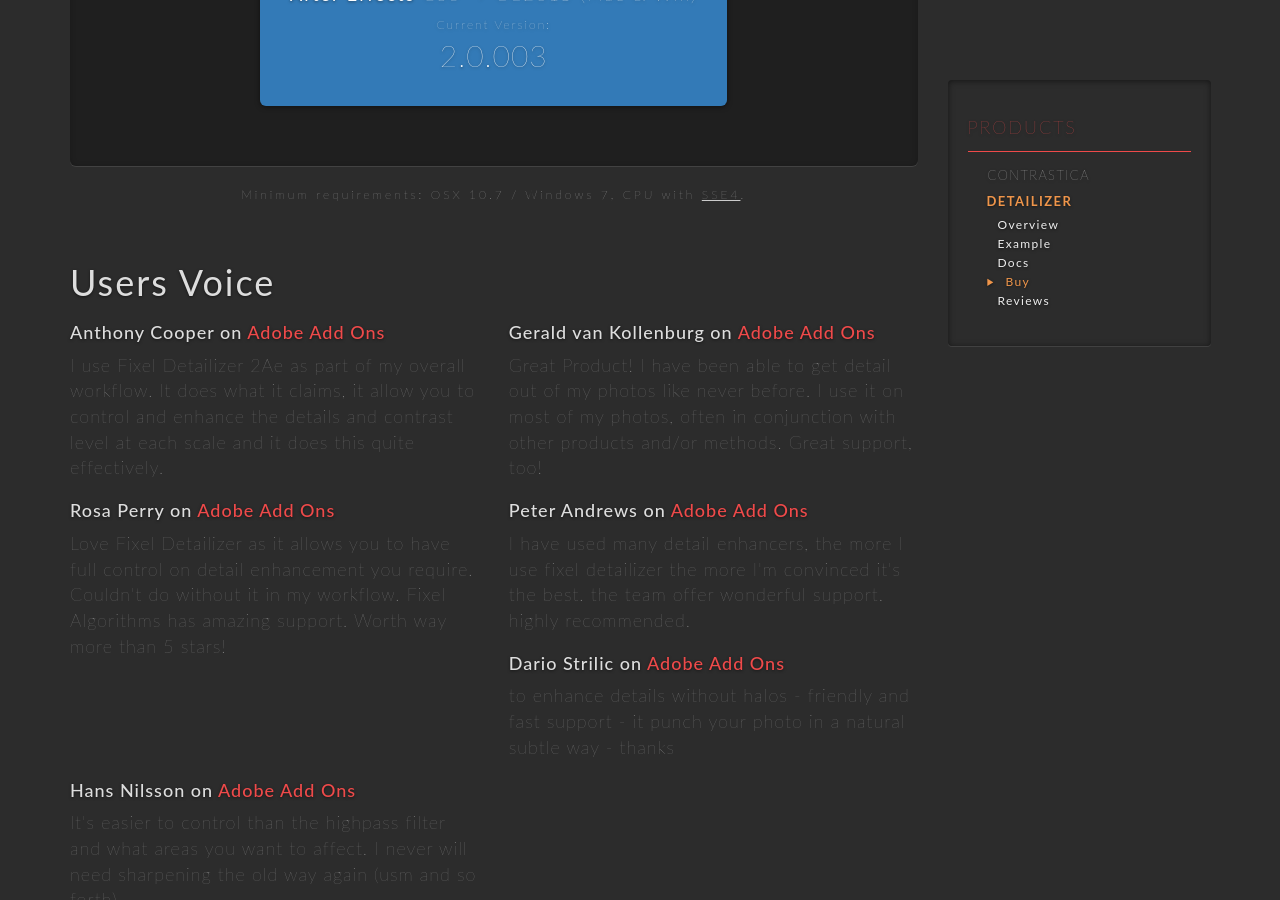
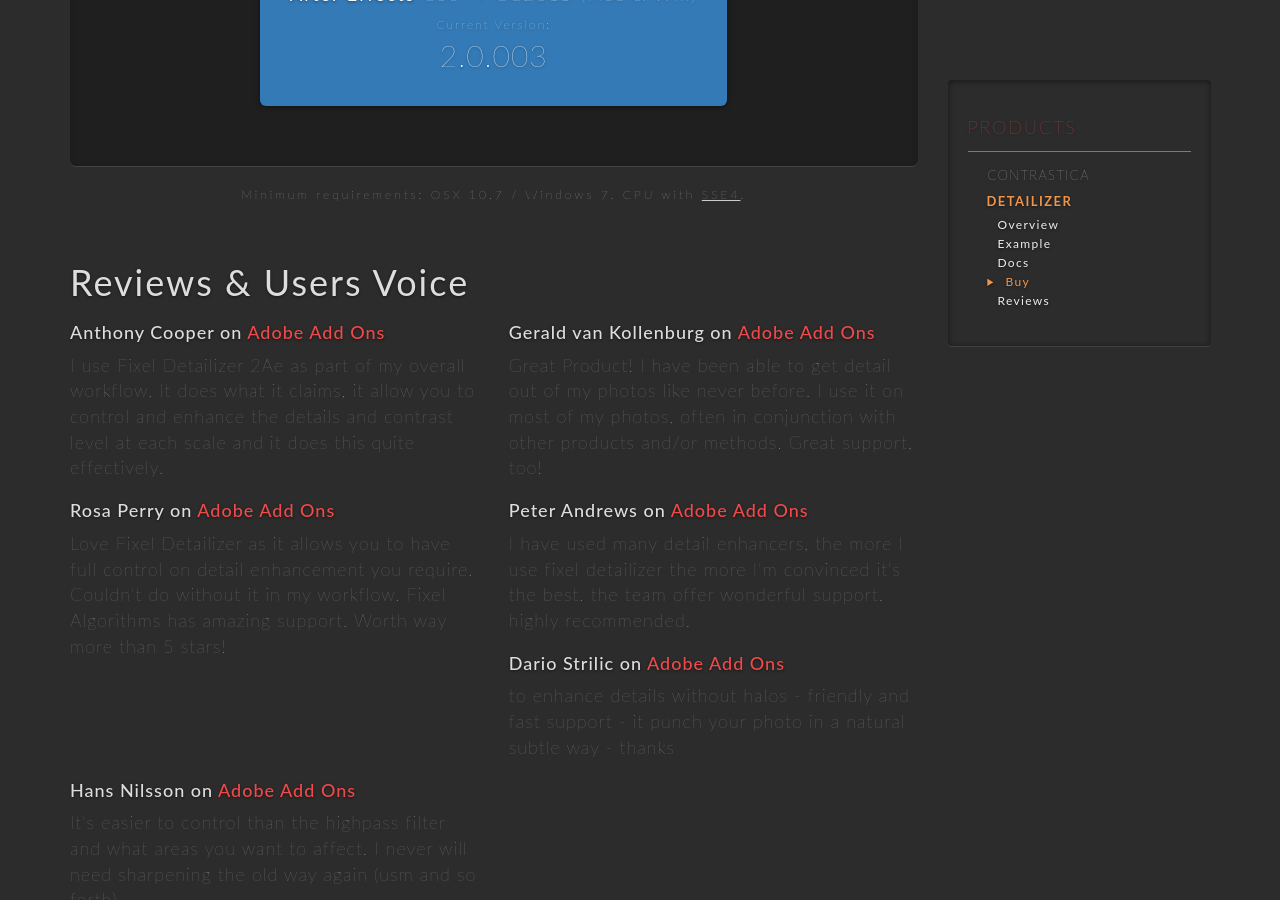
Before and after one commit to FixelAlgorithmsTeam/fixel, a Jekyll site: the page built from products/detailizer/index.html, in a window 1280 px wide and 900 px high, scrolled down 4831 px. Built offline with Jekyll 4.4.1, drawn with Linux system fonts in a browser that asks for light colours; nearby versions of some CDN libraries; comment, search, counter and statistics services are not loaded.

Commit message:
Update index.html
Added "Reviews" to the Reviews section.

```diff
--- a/products/detailizer/index.html
+++ b/products/detailizer/index.html
@@ -134,7 +134,7 @@
 			<p class="author-caption" style="text-align: center; margin-bottom:60px">Minimum requirements: OSX 10.7 / Windows 7, CPU with <a href="http://en.wikipedia.org/wiki/SSE4#Supporting_CPUs" target="_blank" style="color: #ddd; text-decoration:underline">SSE4</a>.</p>
 
 			<section id="detailizer-reviews">
-				<h1>Users Voice</h1>
+				<h1>Reviews & Users Voice</h1>
 				<div class="row">
 					<div class="col-sm-6">
 						<!-- <a href="http://www.davidebarranca.com/?p=2614" title="Introducing Detailizer" target="_blank" class="hide-text detailizer-doc-sprite detailizer-intro pull-left img-circle img-documentation">Introducing Detailizer</a> -->
```
